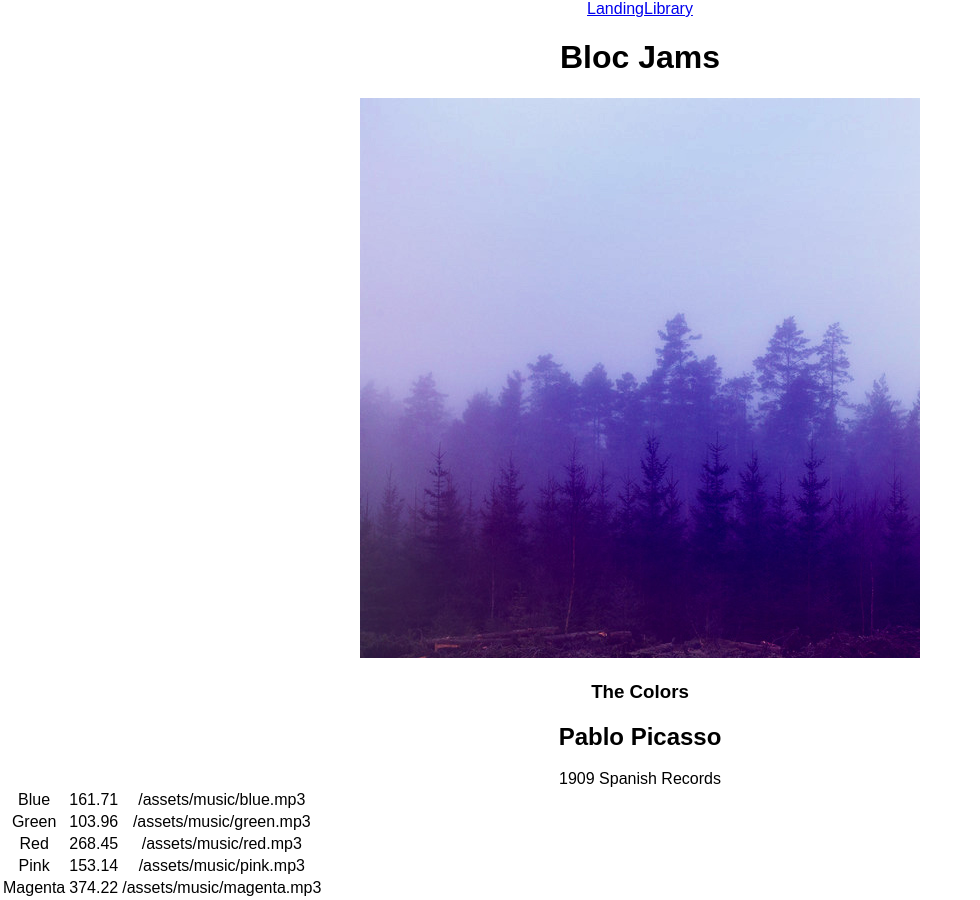
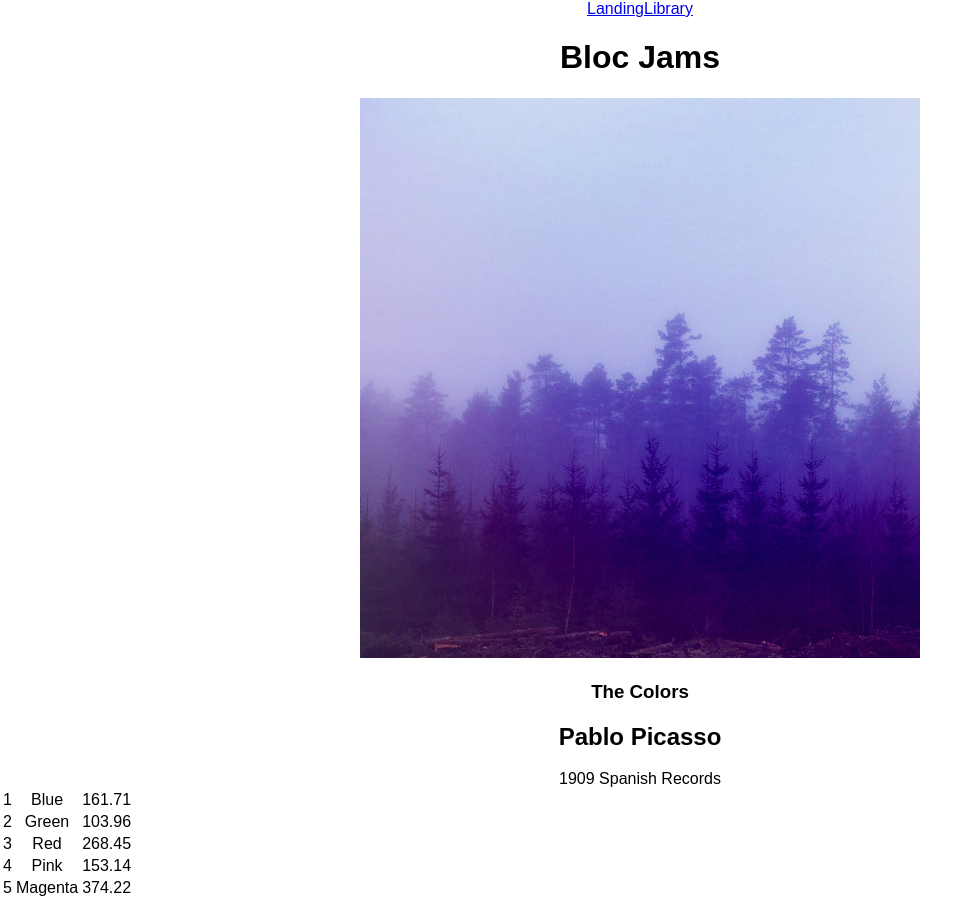
Before and after one commit to SeanShadle/bloc-jams-react, a React (Create React App) app: page /album/the-colors in a window 1280 px wide. Shown: the whole page, without its empty margins (0-980 px from the left). Built offline with nearby package versions, Linux system fonts and the light colour scheme.

Commit message:
Fixed issues with song numbers on assignment 6 album

```diff
--- a/src/App.js
+++ b/src/App.js
@@ -1,6 +1,5 @@
 import React, { Component } from 'react';
 import { Route, Link } from 'react-router-dom';
-import logo from './logo.svg';
 import './App.css';
 import Landing from './components/Landing';
 import Library from './components/Library';
--- a/src/components/Album.js
+++ b/src/components/Album.js
@@ -35,9 +35,9 @@ class Album extends Component {
                             this.state.album.songs.map((song, index) => {
                                 return (
                                     <tr key={index}>
+                                        <td>{index + 1}</td>
                                         <td>{song.title}</td>
                                         <td>{song.duration}</td>
-                                        <td>{song.audioSrc}</td>
                                     </tr>
                                 )
                             })
--- a/src/components/Library.js
+++ b/src/components/Library.js
@@ -27,5 +27,3 @@ class Library extends Component {
 }
 
 export default Library;
-
-//title duration audioSrc
```
Lines whose indentation alone changed are shown as unchanged.
